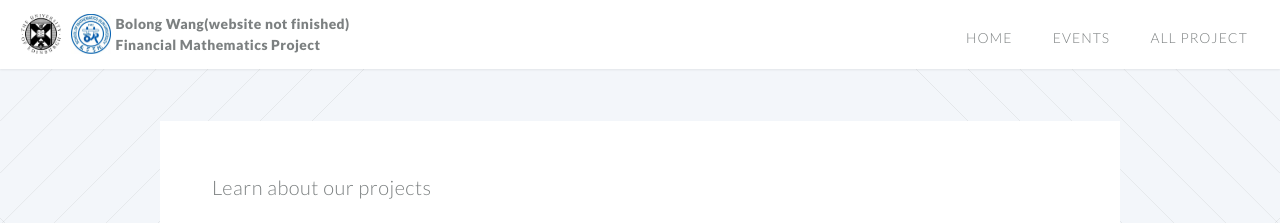
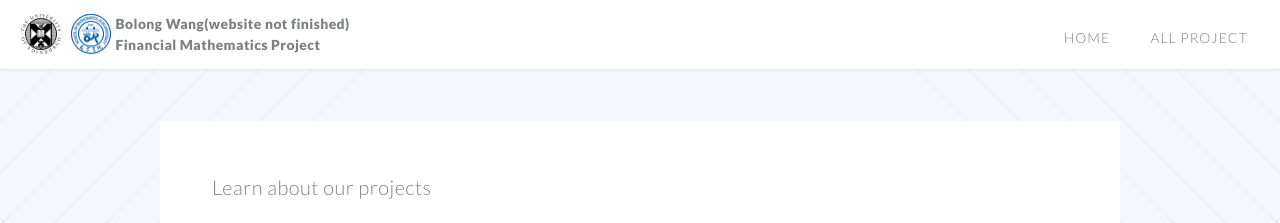
Before and after one commit to Gonewiththewind4/Project-Display, a Jekyll site: the page built from projects.html, in a window 1280 px wide. Shown: the top 223 px of the page. Built offline with Jekyll 4.4.1, drawn with Linux system fonts in a browser that asks for light colours.

Commit message:
Update _config.yml

```diff
--- a/_config.yml
+++ b/_config.yml
@@ -31,5 +31,5 @@ googleAnalyticsSiteUrl: "auto"
 # Navigation
 navigationLinks:
  - {permalink: "/", text: "Home"}
- - {permalink: "/Project-Display/events/", text: "Events"}
+# - {permalink: "/Project-Display/events/", text: "Events"}
  - {permalink: "/Project-Display/about/", text: "All Project"}
```
